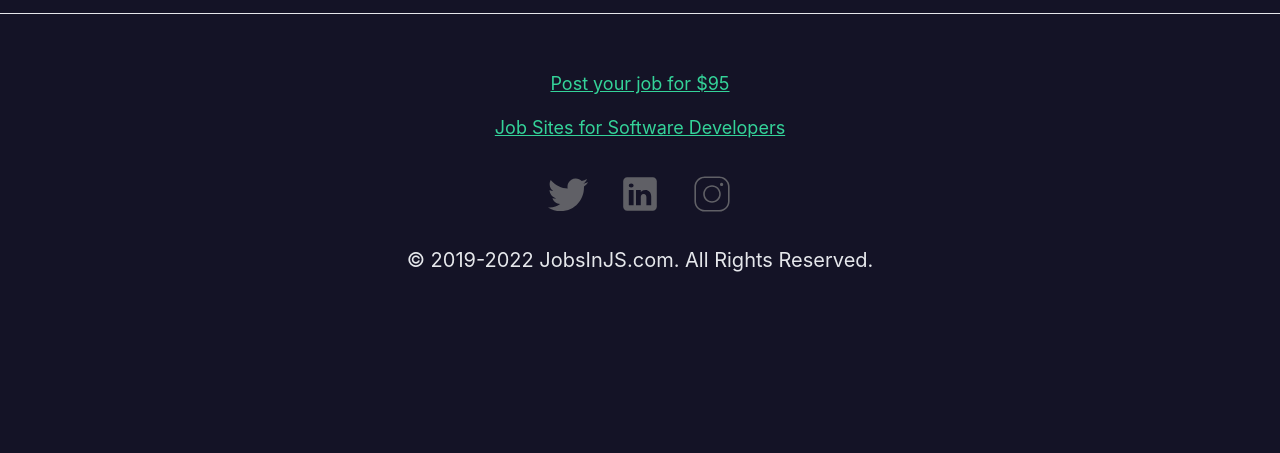
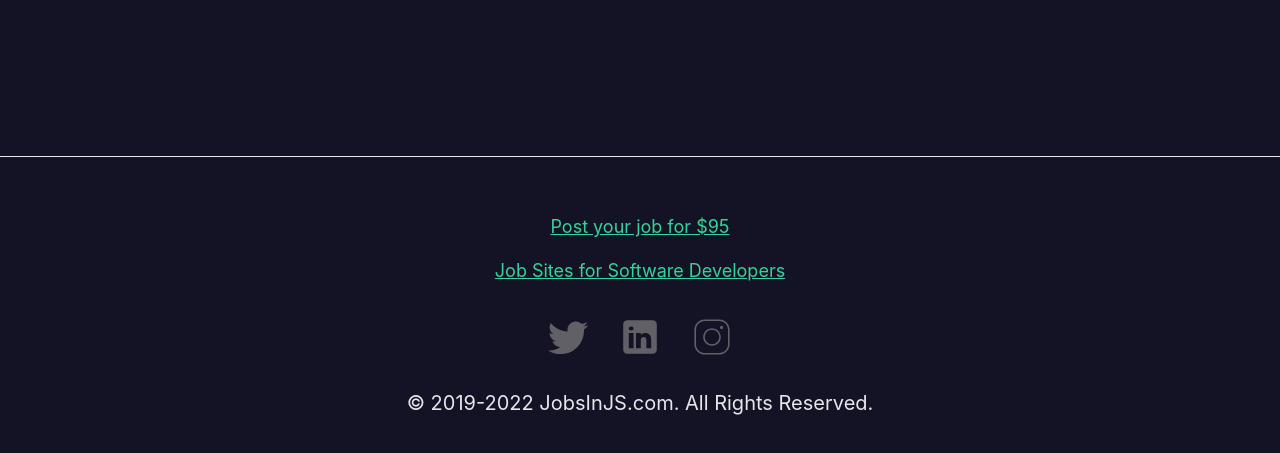
Before and after one commit to araratmartirossyan/jsmeinkz, a React (Vite) app: page / in a window 1280 px wide. Shown: the part 327-780 px from the top of the page. Built offline with nearby package versions, Linux system fonts and the light colour scheme; no server answers.

Commit message:
fix(jsmein)fix comments, create mini components

```diff
--- a/src/components/Footer/Footer.tsx
+++ b/src/components/Footer/Footer.tsx
@@ -3,49 +3,24 @@ import Twitter from '../../assets/twitter.svg'
 import Linked from '../../assets/linked.svg'
 import Instagram from '../../assets/instagram.svg'
 
-import { NavLink } from 'react-router-dom'
+import { FooterNavLink } from './FooterNavLink'
+import { FooterSocialMedia } from './FooterSocialMedia'
 
 export const Footer = () => {
   return (
     <footer className="w-full">
       <div className="mt-20 pt-10 pb-10 border-t">
         <div className="max-w-3xl mx-auto">
-          <div className="flex flex-row justify-center mx-auto my-4 space-x-4">
-            <NavLink
-              to="/job/create"
-              className="text-lg decoration-solid text-green-400 underline"
-            >
-              Post your job for $95
-            </NavLink>
+          <FooterNavLink text="Post your job for $95" />
+          <FooterNavLink text="Job Sites for Software Developers" />
+          <div className="flex flex-row justify-center mx-auto">
+            <FooterSocialMedia socialIcon={Twitter} />
+            <FooterSocialMedia socialIcon={Linked} />
+            <FooterSocialMedia socialIcon={Instagram} />
           </div>
-          <div className="flex flex-row justify-center mx-auto my-4 space-x-4">
-            <NavLink
-              to="/"
-              className="text-lg decoration-solid text-green-400 underline"
-            >
-              Job Sites for Software Developers
-            </NavLink>
-          </div>
-          <div className="flex flex-row justify-center mx-auto">
-            <div className="mx-4 my-4 w-10 h-10">
-              <a href="/">
-                <img src={Twitter}></img>
-              </a>
-            </div>
-            <div className="mx-4 my-4 w-10 h-10">
-              <a href="/">
-                <img src={Linked}></img>
-              </a>
-            </div>
-            <div className="mx-4 my-4 w-10 h-10">
-              <a href="/">
-                <img src={Instagram}></img>
-              </a>
-            </div>
-          </div>
-          <div className="flex flex-row justify-center mx-auto my-4 space-x-4 text-xl text-gray-200  ">
+          <p className="flex flex-row justify-center mx-auto my-4 space-x-4 text-xl text-gray-200  ">
             © 2019-2022 JobsInJS.com. All Rights Reserved.
-          </div>
+          </p>
         </div>
       </div>
     </footer>
--- /dev/null
+++ b/src/components/Footer/FooterNavLink.tsx
@@ -0,0 +1,15 @@
+import React from 'react'
+import { NavLink } from 'react-router-dom'
+
+export const FooterNavLink = ({ text }: any) => {
+  return (
+    <div className="flex flex-row justify-center mx-auto my-4 space-x-4">
+      <NavLink
+        to="/job/create"
+        className="text-lg decoration-solid text-green-400 underline"
+      >
+        {text}
+      </NavLink>
+    </div>
+  )
+}
--- /dev/null
+++ b/src/components/Footer/FooterSocialMedia.tsx
@@ -0,0 +1,11 @@
+import React from 'react'
+
+export const FooterSocialMedia = ({ socialIcon }: any) => {
+  return (
+    <div className="mx-4 my-4 w-10 h-10">
+      <a href="/">
+        <img src={socialIcon}></img>
+      </a>
+    </div>
+  )
+}
--- a/src/main.tsx
+++ b/src/main.tsx
@@ -26,6 +26,7 @@ ReactDOM.render(
     <QueryClientProvider client={queryClient}>
       <ReactQueryDevtools initialIsOpen={false} />
       <Router>
+        <div className="min-h-screen flex flex-col justify-between">
           <Routes>
             <Route path="/admin" element={<Admin />} />
             <Route path="/job/create" element={<JobForm />} />
@@ -35,6 +36,7 @@ ReactDOM.render(
             <Route path="/" element={<Home />} />
           </Routes>
           <Footer />
+        </div>
       </Router>
     </QueryClientProvider>
   </React.StrictMode>,
--- a/src/pages/Home.tsx
+++ b/src/pages/Home.tsx
@@ -5,7 +5,6 @@ import { Link, useNavigate } from 'react-router-dom'
 // Components
 import { Page } from '@/components/layout/page'
 import { Heading, Tag, Input, Button, JobCard } from '@/components'
-import { Footer } from '@/components/Footer/Footer'
 import {
   fetchJobs,
   fetchTags,
```
Lines whose indentation alone changed are shown as unchanged.
